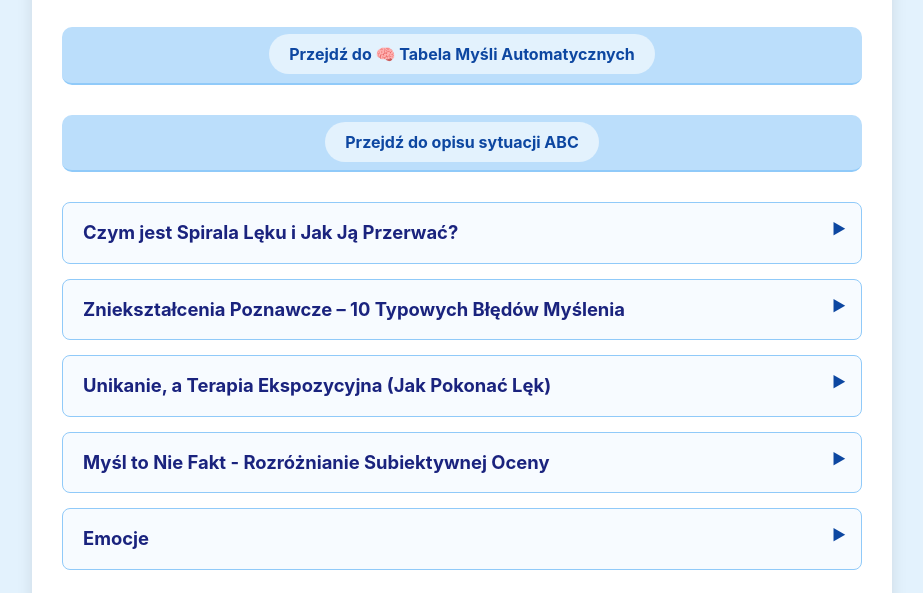
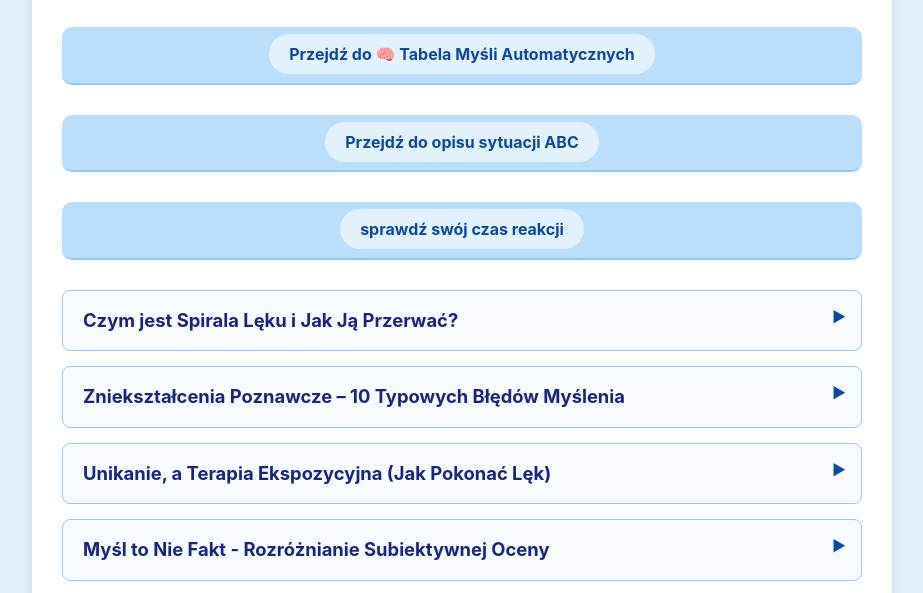
Before and after one commit to psychodem-lab/CBT, a plain HTML site: page index.html in a window 1280 px wide. Shown: the part 193-786 px from the top of the page, without its empty margins (178-1101 px from the left). Drawn offline with Linux system fonts and the light colour scheme.

Commit message:
Update index.html

```diff
--- a/index.html
+++ b/index.html
@@ -149,6 +149,8 @@
         </div>
          <div class="nav-bar">
             <a href="abc.html" class="nav-link">Przejdź do opisu sytuacji ABC</a>
+        </div><div class="nav-bar">
+            <a href="reakcja.html" class="nav-link"> sprawdź swój czas reakcji</a>
         </div>
 
 
```
